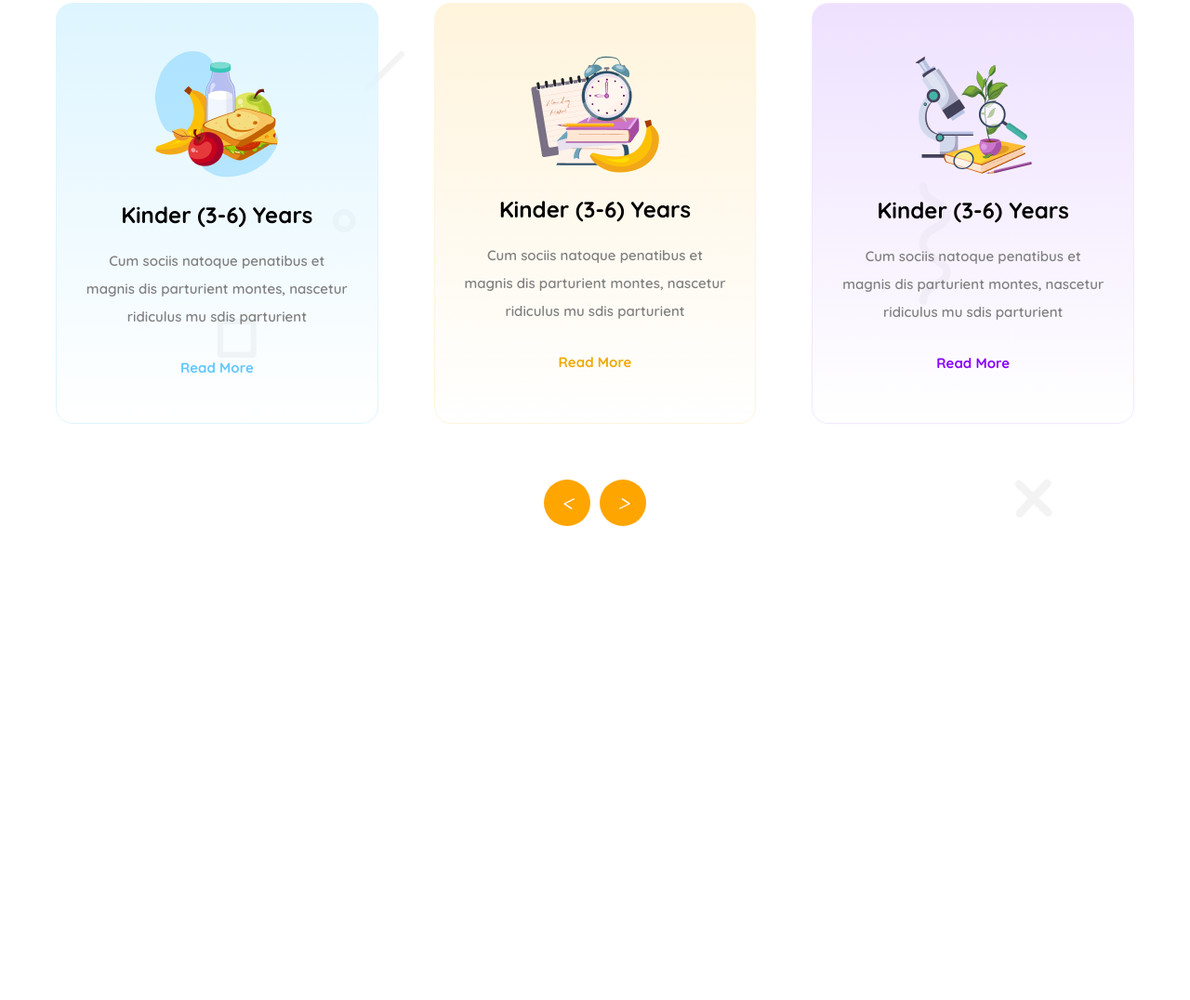
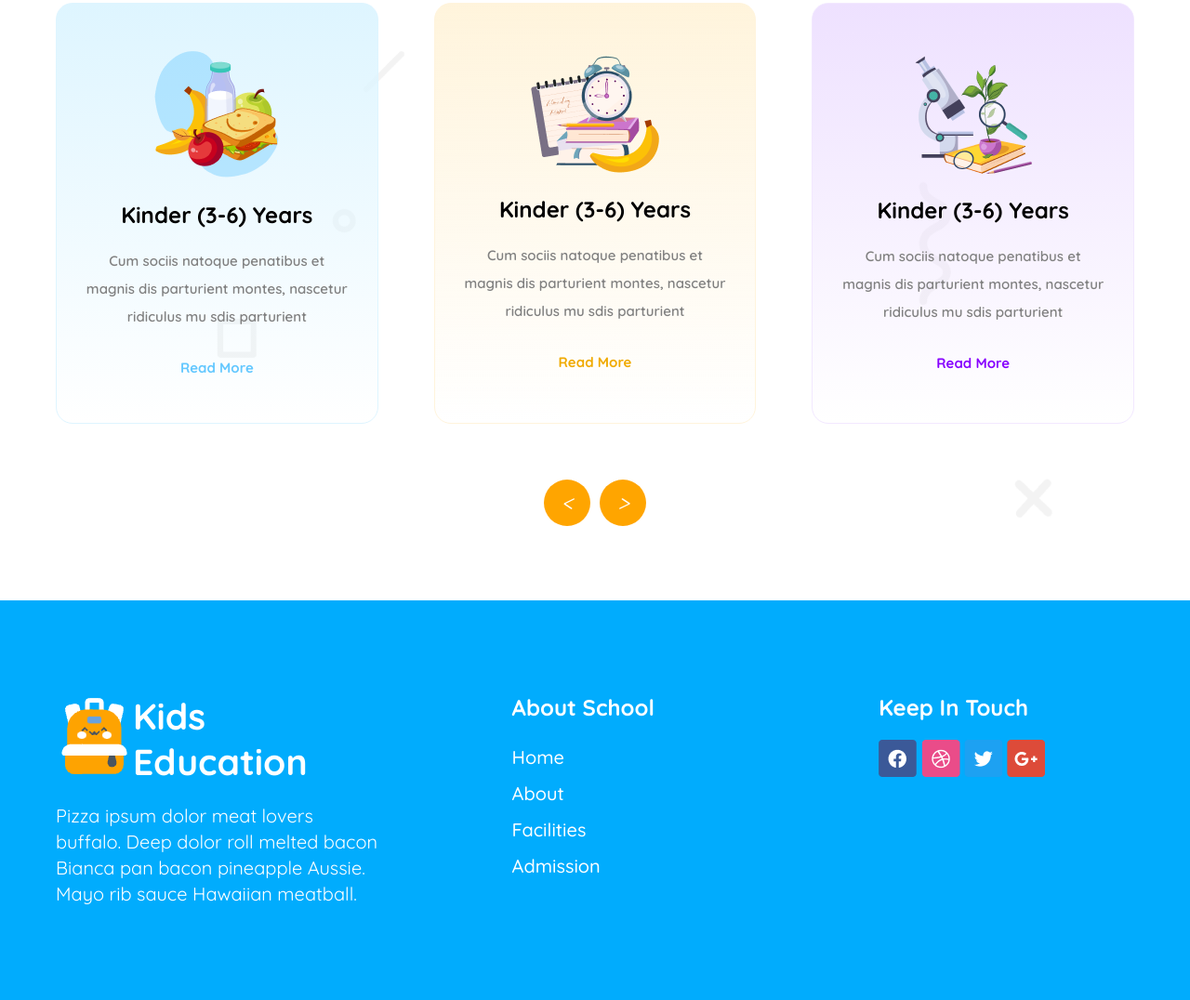
Before and after one commit to paponCode/assignment-02-Kids-School, a plain HTML site: page index.html in a window 1280 px wide. Shown: the part 899-1975 px from the top of the page at 93% size. Before the commit the page ends 1545 px from the top, so only its background shows below. Drawn offline with Linux system fonts and the light colour scheme.

Commit message:
added a main footer

```diff
--- a/index.html
+++ b/index.html
@@ -19,7 +19,7 @@
                         <h1>SCHOOL</h1>
                     </div>
                 </div>
-                <div class="list-items">
+                <div class="header-menu">
                     <ul class="flex">
                         <li><a href="#" class="list1">Home</a></li>
                         <li><a href="#" class="list2">About</a></li>
@@ -34,8 +34,9 @@
         </div>
     </header>
 <!-- header end -->
+<!-- main -->
+    <main>
 <!-- main banner start -->
-    <main>
         <section>
             <div class="container">
                 <div class="banner flex">
@@ -112,5 +113,38 @@
          </section>
 <!-- Standard curriculum end-->
     </main>
+<!-- main end -->
+<!-- footer start -->
+    <footer>
+        <section class="footer_section">
+            <div class="container">
+                <div class="footer">
+                    <div class="footer_logo">
+                        <div class="logo2 flex">
+                            <span><img src="./assets/logo2.png" alt="img"></span>
+                            <span><h2>Kids <br> Education</h2></span>
+                        </div>
+                        <p>Pizza ipsum dolor meat lovers buffalo. Deep dolor roll melted bacon Bianca pan bacon pineapple Aussie. Mayo rib sauce Hawaiian meatball.</p>
+                    </div>
+                    <div class="footer_menu">
+                        <h4>About School</h4>
+                        <ul>
+                            <li><a href="#">Home</a></li>
+                            <li><a href="#">About</a></li>
+                            <li><a href="#">Facilities</a></li>
+                            <li><a href="#">Admission</a></li>
+                        </ul>
+                    </div>
+                    <div class="social-media">
+                        <h4>Keep In Touch</h4>
+                        <img class="img" src="./assets/fb.png" alt="">
+                        <img class="img" src="./assets/dribble.png" alt="">
+                        <img class="img" src="./assets/twitter.png" alt="">
+                        <img class="img" src="./assets/google+.png" alt="">
+                    </div>
+                </div>
+            </div>
+        </section>
+    </footer>
 </body>
 </html>
--- a/styles/blog.css
+++ b/styles/blog.css
@@ -35,15 +35,15 @@ body{
   font-weight: 700;
   line-height: 57px;
 }
-.list-items ul{
+.header-menu ul{
   gap: 32px;
 }
-.list-items ul li{
+.header-menu ul li{
   list-style: none;
   text-align: center;
 }
 
-.list-items ul li a{
+.header-menu ul li a{
   display: inline-block;
   text-decoration: none;
   font-size: 20px;
@@ -242,3 +242,68 @@ body{
 /* Standard curriculum end */
 
 /* responsive media query */
+
+/* footer start */
+.footer_section{
+  background-color: rgb(1, 172, 253);
+  padding: 100px 0;
+}
+.footer_logo{
+  width: 40%;
+}
+.logo2 {
+  align-items: center;
+}
+.footer_logo p{
+  font-size: 20px;
+  line-height: 28px;
+  font-weight: 400;
+  padding: 20px 20px 0 0;
+  color: rgb(255, 255, 255);
+}
+.footer {
+  display: flex;
+  justify-content: space-between;
+}
+.footer_logo {
+  align-items: center;
+  font-size: 26px;
+  font-weight: 700;
+  color: rgb(255, 255, 255);
+
+}
+.footer_menu{
+  width: 40%;
+  padding-left: 120px;
+}
+.footer_menu h4{
+  font-size: 24px;
+  font-weight: 700;
+  padding-bottom: 20px;
+  color: rgb(255, 255, 255);
+}
+.footer_menu ul li{
+  list-style: none;
+  line-height: 38px;
+}
+.footer_menu ul li a{
+  display: inline-block;
+  text-decoration: none;
+  font-size: 20px;
+  font-weight: 500;
+  color: rgb(255, 255, 255);
+}
+.social-media{
+  width: 40%;
+  padding-left: 120px;
+}
+.social-media h4{
+  font-size: 24px;
+  font-weight: 700;
+  padding-bottom: 20px;
+  color: rgb(255, 255, 255);
+}
+.img{
+    cursor: pointer;
+  }
+/* footer end */
```
Also changed, not shown: assets/logo2.png (added). Lines whose indentation alone changed are shown as unchanged.
